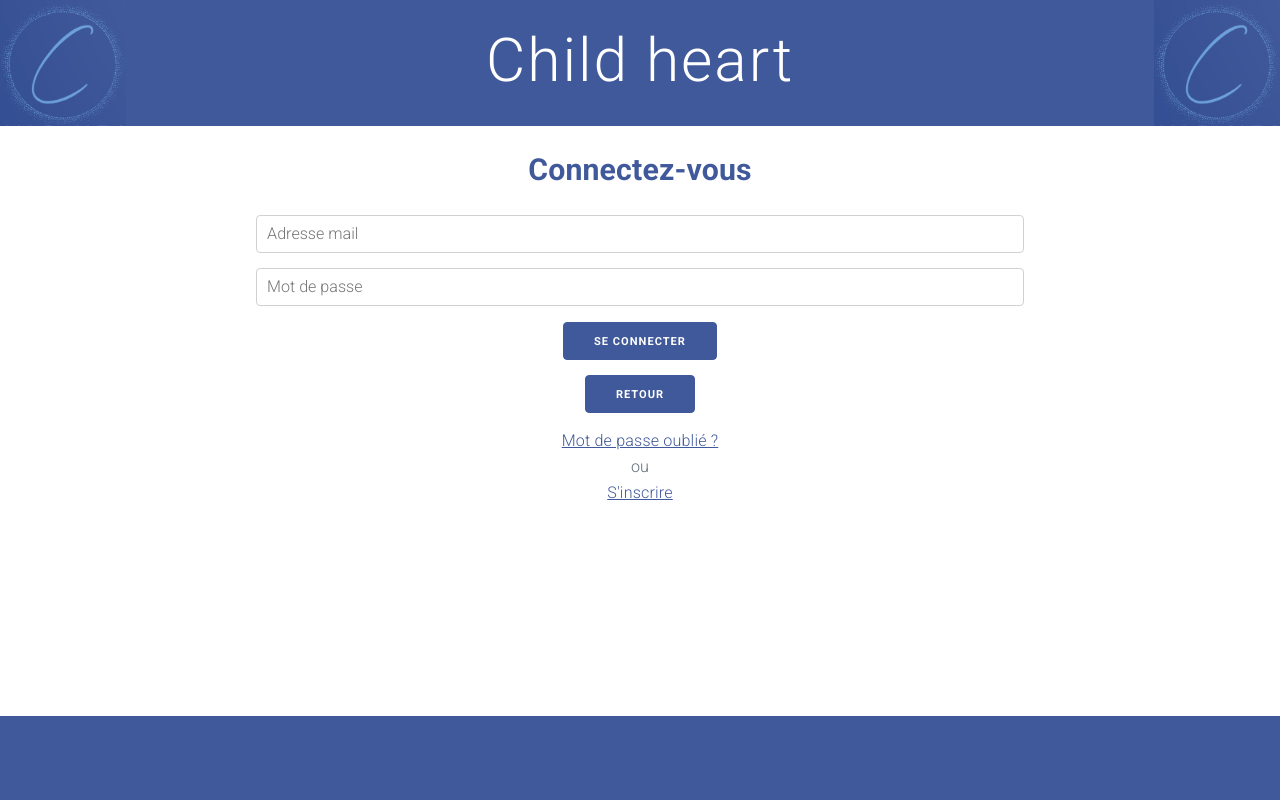
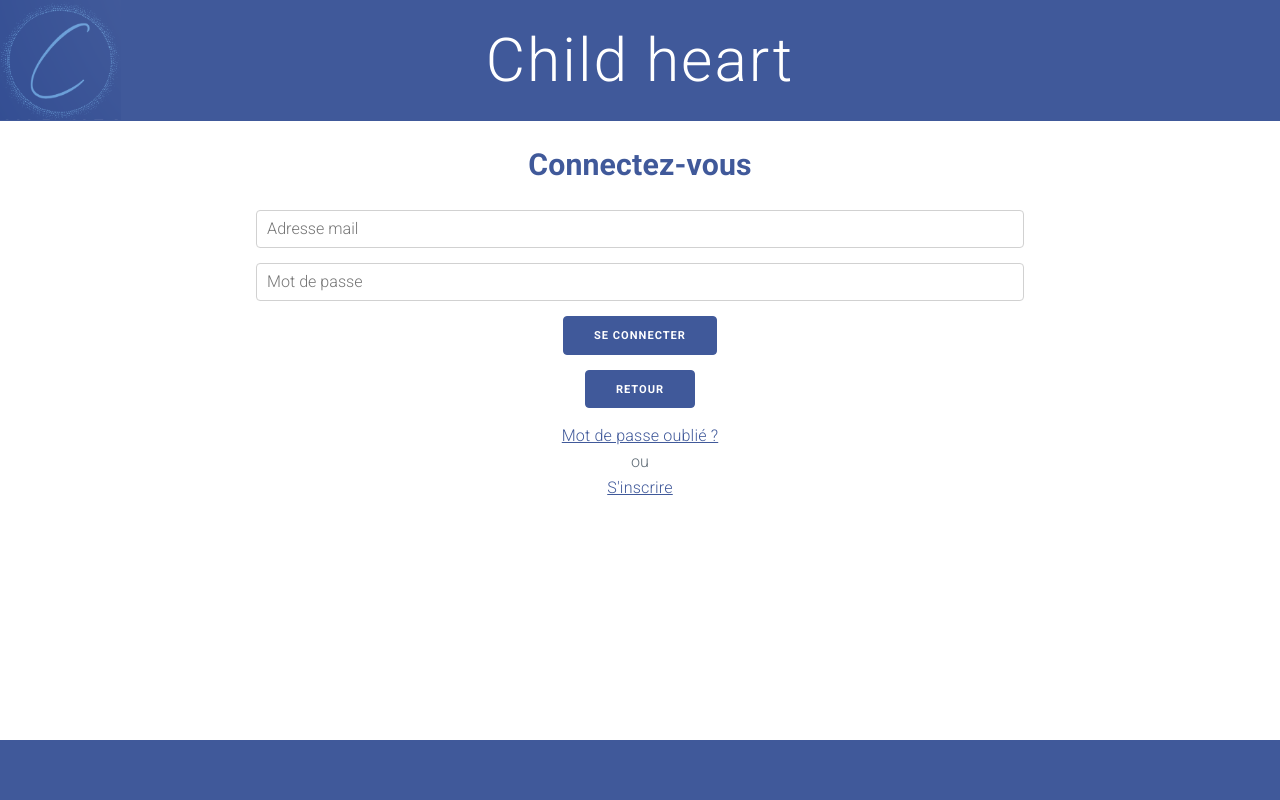
Before and after one commit to CHILDREN-HEART/Projet-C-Heart, a PHP site: page /connexion/index.php in a window 1280 px wide. Run offline with PHP 8.4, Linux system fonts and the light colour scheme.

Commit message:
Header - Footer pour connexion

```diff
--- a/connexion/index.php
+++ b/connexion/index.php
@@ -3,18 +3,16 @@
 <head>
     <meta charset="UTF-8">
     <meta name="viewport"
-          content="width=device-width, user-scalable=no, initial-scale=1.0, maximum-scale=1.0, minimum-scale=1.0">
+          content="width=device-width, height=device-height, user-scalable=no, initial-scale=1.0, maximum-scale=1.0, minimum-scale=1.0">
     <meta http-equiv="X-UA-Compatible" content="ie=edge">
     <title>Connectez-vous</title>
     <link rel="shortcut icon" href="../assets/Logo.png">
     <link rel="stylesheet" href="style.css">
+    <link rel="stylesheet" href="https://fonts.googleapis.com/css?family=Roboto:300,300italic,700,700italic">
 </head>
 <body>
 <header>
-    <span id="img1"><img src="../assets/Logo.png" height="126" width="126" alt="Logo"></span>
-    <span id="titre1">Child heart</span>
-    <span id="img2"><img src="../assets/Logo.png" height="126" width="126" alt="Logo"></span>
-    <link rel="stylesheet" href="https://fonts.googleapis.com/css?family=Roboto:300,300italic,700,700italic">
+    <?php include('../header_footer/header1.php'); ?>
 </header>
 <main>
     <div class="grid">
@@ -23,9 +21,7 @@
             <h2>Connectez-vous</h2>
             <div class="grid-container">
                 <form action="connexion.php" method="post">
-<!--                    <i class="fa-solid fa-user"></i>-->
                     <input type="text" id="login" name="login" placeholder="Adresse mail"/>
-<!--                    <span class="icon">&#9812</span>-->
                     <input type="password" id="password" name="password" placeholder="Mot de passe"/>
                     <div class="Valider_Retour">
                         <input type="submit" value="Se Connecter"/>
@@ -40,7 +36,9 @@
     </div>
 </main>
 
-<footer></footer>
+<footer>
+    <?php include('../header_footer/footer1.php'); ?>
+</footer>
 
 </body>
 
--- a/connexion/style.css
+++ b/connexion/style.css
@@ -1,25 +1,7 @@
 * {
     margin: 0;
     padding: 0;
-}
-
-header {
-    height: 126px;
-    margin: 0;
-    background: #40599A;
-}
-
-#titre1 {
-    /*espace entre lettre */
-    letter-spacing: 2px;
-    /*taille texte */
-    font-size: 6rem;
-    color: white;
-    margin-top: 13px;
-    position: absolute;
-    left: 50%;
-    transform: translateX(-50%)
-
+    box-sizing: inherit;
 }
 
 #img2 {
@@ -28,16 +10,6 @@ header {
     position: absolute;
     right: 0;
 }
-
-/**!#rectangle {*/
-/*    height: 100%;*/
-/*    width: 800px; !*ou 25% du parent par ex*!*/
-/*    position: absolute; !*evolue librement dans son parent*!*/
-/*    left: 50%; !*centre le bord gauche de la boite*!*/
-/*    transform: translateX(-50%); !*revient de 50% sur ca taille*!*/
-/*    !*transform: translate(-50%, -50%)*! !*sur l axe X puis Y*!*/
-/*    z-index: -1;*/
-/*}*/
 
 #rectangle {
     width: 60%;
@@ -57,13 +29,7 @@ h2 {
     opacity: 25%;
 }
 
-footer {
-    height: 84px;
-    width: 100%;
-    background: #40599A;
-    position: absolute;
-    bottom: 0px;
-}
+
 
 input[type='text'], input[type='password'] {
     -webkit-appearance: none;
@@ -102,7 +68,7 @@ input {
     border-image: initial;
 }
 
-body {
+main {
     color: #606c76;
     font-family: 'Roboto', sans-serif;
     font-size: 1.6em;
@@ -111,16 +77,12 @@ body {
     line-height: 1.6;
 }
 
-html {
+html:not(.flexboxHeader, .flexboxFooter) {
     box-sizing: border-box;
     font-size: 63%;
-    line-height: 1.15;
-    -webkit-text-size-adjust: 100%;
 }
 
-* {
-    box-sizing: inherit;
-}
+
 
 input[type='submit'] {
     background-color: #40599a;
--- a/header_footer/footer.css
+++ b/header_footer/footer.css
@@ -0,0 +1,19 @@
+* {
+    margin: 0;
+    padding: 0;
+}
+
+.flexboxFooter {
+    position: fixed;
+    left: 0;
+    bottom: 0;
+    width: 100%;
+    background: #40599a;
+    height: 6rem;
+
+
+}
+
+html {
+    font-size: 63%;
+}
--- /dev/null
+++ b/header_footer/footer1.php
@@ -0,0 +1,5 @@
+<link rel="stylesheet" href="../header_footer/footer.css">
+<div class="flexboxFooter">
+    <div class="flexboxFooter1">
+    </div>
+</div>
--- a/header_footer/header.css
+++ b/header_footer/header.css
@@ -1,45 +1,29 @@
-.inscription {
-    position: absolute;
-    font-size: 1.2em;
-    right: 4%;
-    transform: translateX(-50%);
+* {
+    margin: 0;
+    padding: 0;
 }
 
-.img1 {
-    position: absolute;
-    top: 0%;
-    left: 0%;
-    height: 126px;
+#img1 {
+    height: 12rem;
 }
-header {
+.flexboxHeader {
+    display: flex;
+    background: #40599a;
+    height: 12rem;
+    align-items: center;
+
+}
+
+.flexboxHeader2 {
+    margin: auto;
+    transform: translateX(-6rem);
+    /* revenir de img1 / 2 */
     font-family: "Roboto", sans-serif;
-    height: 126px;
-    width: 100%;
-    background: #40599a;
-    letter-spacing: 2px;
+    letter-spacing: 0.2rem;
     font-size: 6rem;
     color: white;
-    display: flex;
-    z-index: 1;
-    position: fixed;
-}
-.c {
-    position: absolute;
-    left: 50%;
-    transform: translateX(-50%);
-    top: 15%;
 }
 
-.line {
-    top: 25%;
-    height: 50%;
-    position: absolute;
-    right: 0%;
-    transform: translateX(-50%);
+html {
+    font-size: 63%;
 }
-
-.entete a {
-    color: white;
-    text-decoration: none;
-    font-size: 0.5em;
-}
--- /dev/null
+++ b/header_footer/header1.php
@@ -0,0 +1,9 @@
+<link rel="stylesheet" href="../header_footer/header.css">
+<div class="flexboxHeader">
+    <div>
+        <img id="img1" src="../assets/Logo.png" alt="logo">
+    </div>
+    <div class="flexboxHeader2">
+        <span>Child heart</span>
+    </div>
+</div>
```
Also changed, not shown: header_footer/footer.php (deleted).
